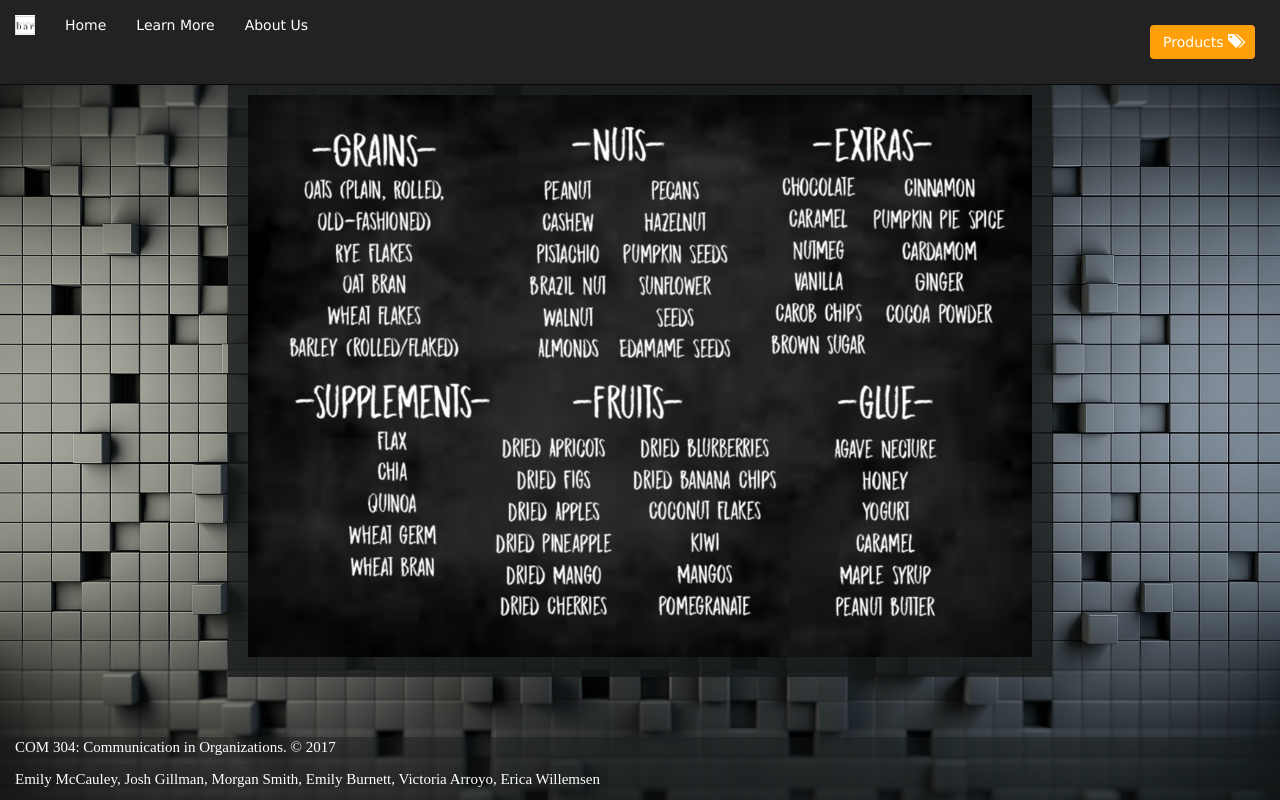
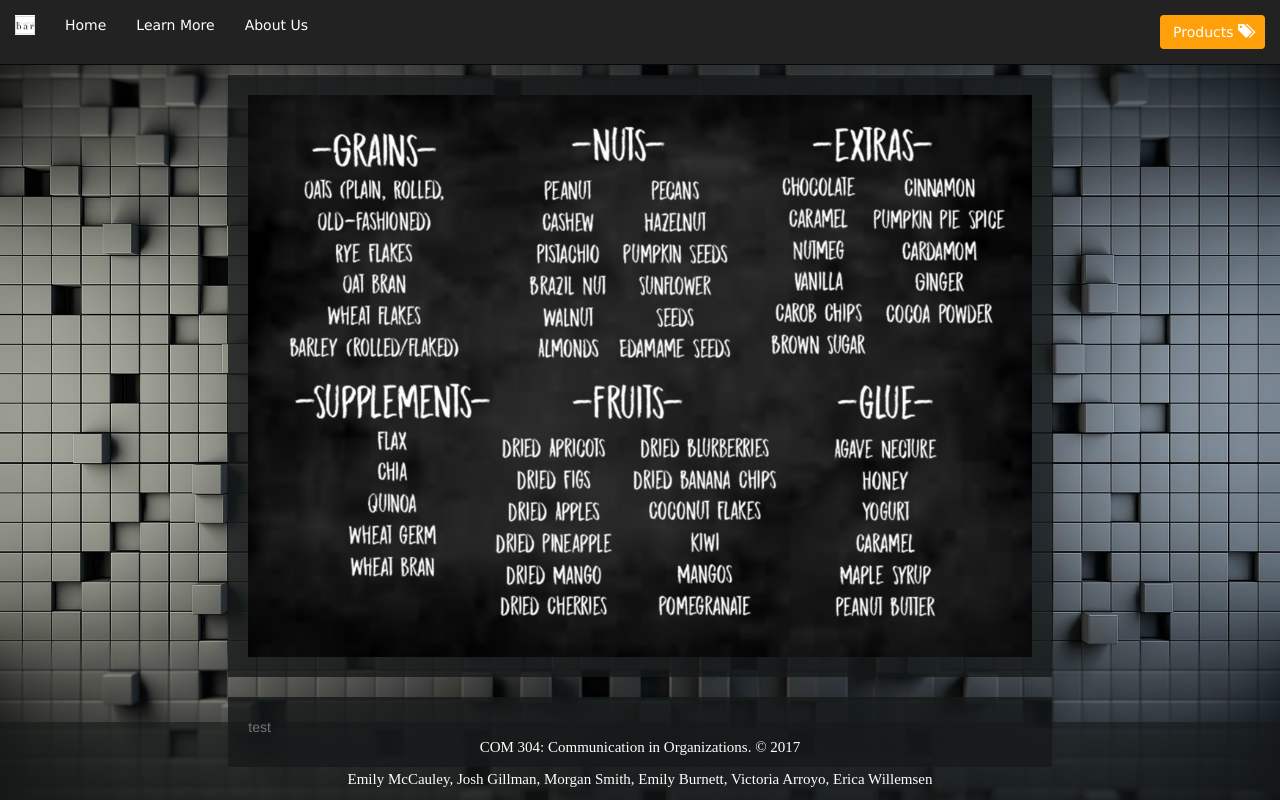
Before and after one commit to egmccaul/COM304, a PHP site: page /product.php in a window 1280 px wide. Run offline with PHP 8.4, Linux system fonts and the light colour scheme.

Commit message:
Additional styling and setup for additional content

```diff
--- a/footer.php
+++ b/footer.php
@@ -1,7 +1,7 @@
 
 
     <!-- Holds the footer/copyright information of the page. -->
-        <div id="foot" class="col-sm-12">
+        <div id="foot" class="col-sm-12 text-center">
             <footer>
                 <p>COM 304: Communication in Organizations. &copy; 2017</p>
 				<p>Emily McCauley, Josh Gillman, Morgan Smith, Emily Burnett,
--- a/product.php
+++ b/product.php
@@ -3,7 +3,7 @@
 ?>
 
 <style>
-	.products .content{
+	.content{
 		top:75px;
 		background-color:rgba(22,25,26, 0.8);
 		padding:20px;
@@ -22,6 +22,9 @@
 		//background-color: #fff;
 		background-attachment: fixed;
 	}
+	.blank{
+		height: 20px;
+	}
 </style>
 <div class="product_page">
 	<div class="col-lg-8 col-md-10 col-md-push-1 col-lg-push-2">
@@ -30,15 +33,15 @@
 				<div class="text-center">
 					<img id="ingr" src="img/Ingredients.png">
 				</div>
-				<!--<br>
-				<div>
-					<h2>Ingredients</h2>
-					<ul>
-						<li>Grains</li>
-						<li>Fruit</li>
-						<li>Nuts</li>
-					</ul>
-				</div>-->
+			</div>
+		</div>
+	</div>
+	<div class="col-lg-8 col-md-10 col-md-push-1 col-lg-push-2 blank">
+	</div>
+	<div class="col-lg-8 col-md-10 col-md-push-1 col-lg-push-2">
+		<div class="products">
+			<div class="col-md-12 content">
+				<p>test</p>
 			</div>
 		</div>
 	</div>
--- a/style.css
+++ b/style.css
@@ -28,7 +28,8 @@
         bottom:0px;
         width:100%;
         color: white;
-        background-color:rgba(22,25,26, 0.4);
+        background-color:rgba(22,25,26, 0.6);
+		padding-top:15px;
         font-family: Italiana;
         font-size: 15px
     }
@@ -87,7 +88,7 @@
     }
 
 	#product_button{
-		margin:10px;
+		//margin:10px;
 		background-color: rgba(280, 160, 10, 1.0);
 	}
 
```
Lines whose indentation alone changed are shown as unchanged.
